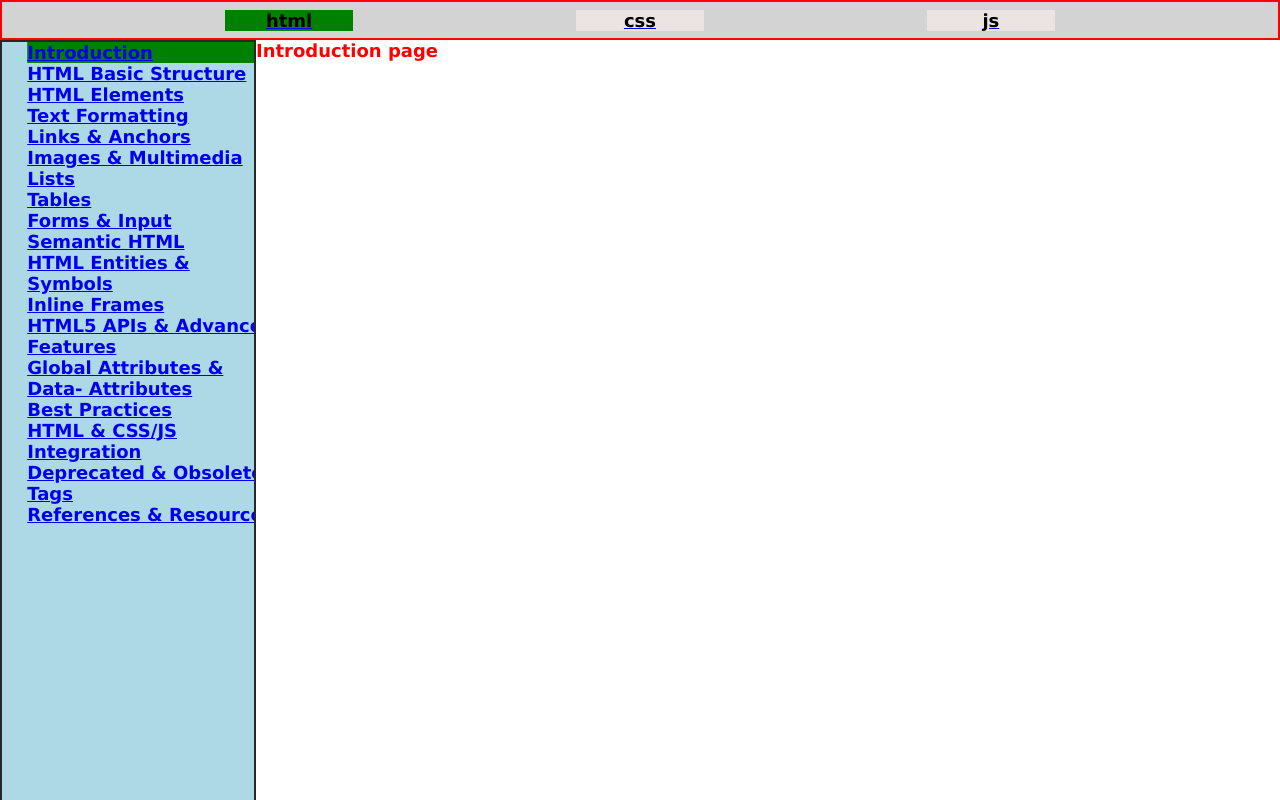
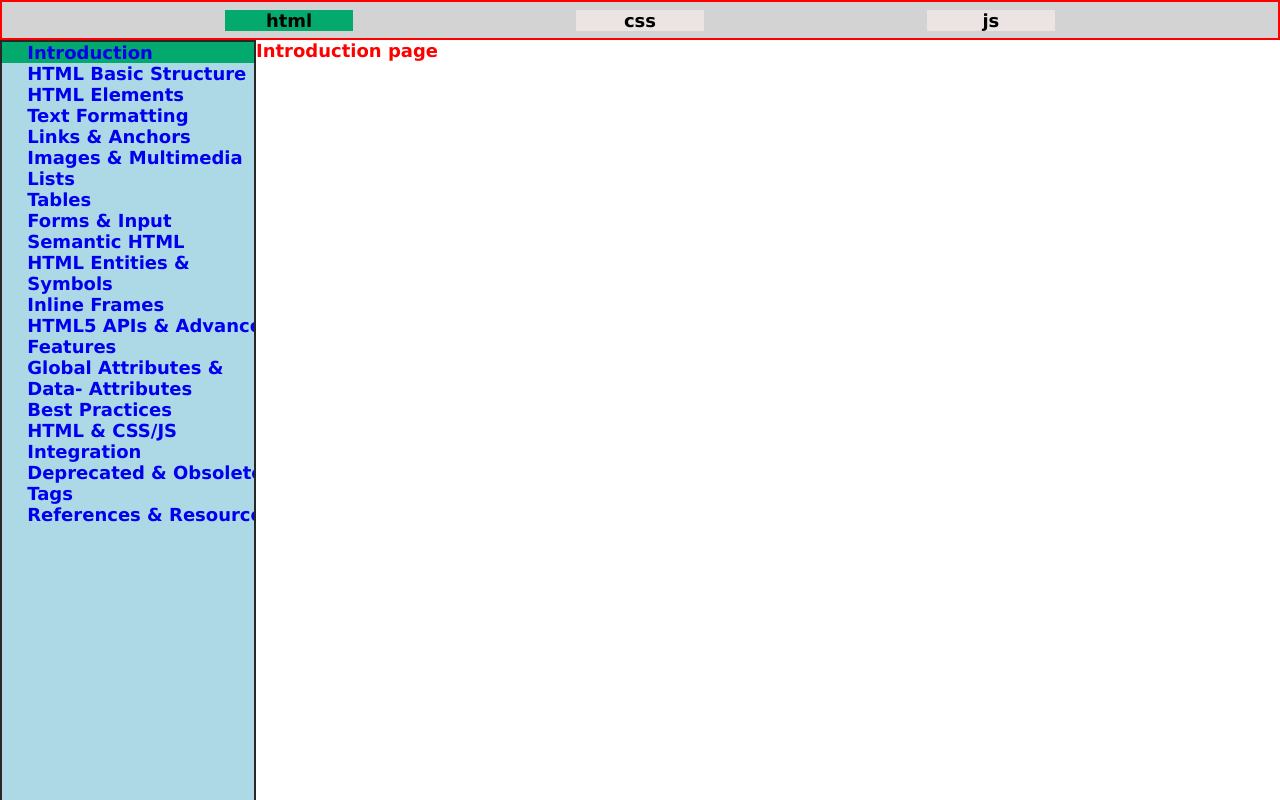
Before and after one commit to erhappykumar/CodingToMakeAWebsite, a plain HTML site: page HTML_page/Introduction.html in a window 1280 px wide. Drawn offline with Linux system fonts and the light colour scheme.

Commit message:
come css on link is changed

```diff
--- a/HTML_page.js
+++ b/HTML_page.js
@@ -22,12 +22,12 @@ const section_left_html_array = [
 
   const body = document.querySelector("body");
   body.innerHTML += `<nav class="nav">
-          <div class="nav_html"><a href="../HTML_page/Introduction.html"><div class="nav_a_div">html</div></a></div>
+          <div class="nav_html"><a href="../HTML_page/Introduction.html" class="nav_a"><div class="nav_a_div">html</div></a></div>
 
-          <div class="nav_css"><a href="../CSS_page/Introduction to CSS.html"><div class="nav_a_div">css</div></a></div>
+          <div class="nav_css"><a href="../CSS_page/Introduction to CSS.html" class="nav_a"><div class="nav_a_div">css</div></a></div>
 
 
-          <div class="nav_js"><a href="../JS_page/Introduction.html"><div class="nav_a_div">js</div></a></div>
+          <div class="nav_js"><a href="../JS_page/Introduction.html" class="nav_a"><div class="nav_a_div">js</div></a></div>
       </nav>
 
       <div class="section_head">
@@ -38,7 +38,7 @@ const section_left_html_array = [
  let section_left=document.querySelector(".section_left ")
 const nav_html=document.querySelector(".nav_html")
 const nav_a_div=document.querySelectorAll(".nav_a_div");
-nav_a_div[0].style.background="green"
+nav_a_div[0].style.background=`var(--bgc)`
 
 
 
@@ -57,5 +57,8 @@ section_left_html_array.forEach((headline,i)=>{ section_left.innerHTML+= `
 
 
  });
+      const section_left_A=document.querySelectorAll(".section_left_A")
+      const section_left_a=document.querySelectorAll(".section_left_a");
+      //section_left_a[0].addEventListener("mouseover",()=>{section_left_a[0].style.background=`var(--bgc)`;});
 
-  const section_left_a=document.querySelectorAll(".section_left_a")
+      //section_left_a[0].addEventListener("mouseout",()=>{section_left_a[0].style.background=`var(--bgc)`;});
--- a/HTML_page/Introduction.html
+++ b/HTML_page/Introduction.html
@@ -20,9 +20,20 @@
 </head>
 <body class="body_container body" style="color:var(--bgc)">
 
-    <div class="right_div_container" style="color: red;"> Introduction page  </div>
+    <div class="right_div_container" style="color: red;"> Introduction page
+          </div>
+
+
+
+
+
+
+
     <!-- START OF JS CODE -->
     <script src="../HTML_page.js"></script>
-    <script> console.log(section_left_a); section_left_a[0].style.background=`var(--bgc)`</script>
+    <script>  section_left_a[0].style.background=`var(--bgc)`;
+    section_left_A[0].style.background=`var(--bgc)`;
+
+    </script>
 </body>
 </html>
--- a/style.css
+++ b/style.css
@@ -7,7 +7,7 @@
     }
 .nav{
 display: flex;justify-content: space-evenly;align-items: center;width: 100%; z-index: 10;
-height: 5vh;border: 2px solid red;background-color: lightgrey;position: fixed;top: 0px;left: 0px;overflow-y: scroll;
+height: 5vh;border: 2px solid red;background-color: lightgrey;position: fixed;top: 0px;left: 0px;
 }
 .section_left{
 width: 20%;height:100%;border: 2px solid rgb(39, 39, 39);background-color: lightblue;position: fixed;top: 5vh;left: 0px;z-index:0 ;padding-left:0% ;overflow-y: scroll;
@@ -15,15 +15,18 @@ width: 20%;height:100%;border: 2px solid rgb(39, 39, 39);background-color: light
 .section_left_A{width: 100%;height: auto;}
 
 
-.section_left_A:hover{background-color: rgb(236, 227, 227);}
+.section_left_A:hover{background-color: rgb(236, 227, 227); }
 .section_left_a{ padding-left: 0%;transform: translateX(10%);}
-.nav_html,.nav_css,.nav_js{width: 10%;background-color: rgb(236, 227, 227); color:black;text-align: center;
+.nav_html,.nav_css,.nav_js{width: 10%;background-color: rgb(236, 227, 227); color:black;text-align: center;text-decoration: none
     ;
  }
-.nav_a_div{  width: 100%;background-color: rgb(236, 227, 227); color:black; }
-.section_left_a_div{width: 100%;height: auto; }
+.nav_a_div{  width: 100%;background-color: rgb(236, 227, 227); color:black;}
+ac{text-decoration: none;}
+.section_left_a_div{width: 100%;height: auto;  }
 .section_left_a_div:hover{background-color: rgb(236, 227, 227);;}
 /* .nsection_right{
     width: 80%;height:  80vh;min-height: 95vh;border: 2px solid rgb(48, 29, 32);background-color: #4682B4;position: relative;top: 5vh;left: 20%;z-index:0;
     } */
-    .body_container{--color:red;--bgc: green;--fs:12px;--ff: 'Lucida Sans', 'Lucida Sans Regular', 'Lucida Grande', 'Lucida Sans Unicode', Geneva, Verdana, sans-serif;}
+    .body_container{--color:red;--bgc: #04aa6d;--fs:12px;--ff: 'Lucida Sans', 'Lucida Sans Regular', 'Lucida Grande', 'Lucida Sans Unicode', Geneva, Verdana, sans-serif;}
+    .section_left_,.nav_a{text-decoration: none;}
+    /* .nav_a{text-decoration: none;} */
```
Also changed, not shown: CSS_page.js (+6 -5 lines), CSS_page/Introduction to CSS.html (+2 -1 lines), CSS_page/Selectors & Combinators.html (+2 -1 lines), HTML_page/HTML Basic Structure.html (+1 -1 lines), JS_page.js (+6 -5 lines), JS_page/Basics & Syntax.html (+2 -1 lines), JS_page/Introduction.html (+5 -1 lines), script.js (+6 -6 lines).
